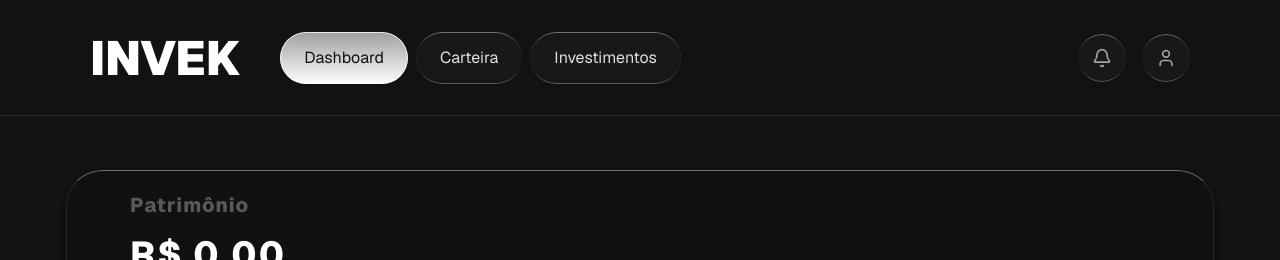
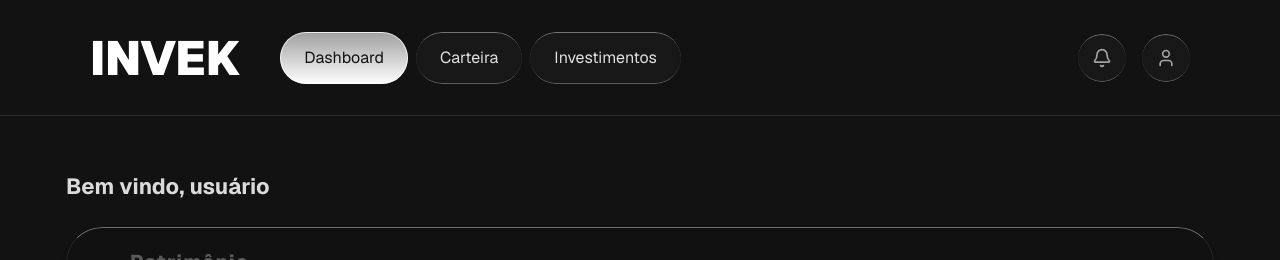
Before and after one commit to DoctahW/invek, a Next.js app: page /dashboard in a window 1280 px wide. Shown: the top 260 px of the page. Built offline with nearby package versions, Linux system fonts and the light colour scheme; no server answers; the database is empty.

Commit message:
feat: welcome

```diff
--- a/app/(app)/dashboard/dashboard.module.css
+++ b/app/(app)/dashboard/dashboard.module.css
@@ -5,6 +5,14 @@
     flex-direction: column;
     gap: 24px;
     min-height: calc(100vh - 116px);
+}
+
+/* ── Welcome ──────────────────────────────────────────── */
+.welcome {
+    font-size: 22px;
+    font-weight: 700;
+    color: rgba(255, 255, 255, 0.85);
+    margin: 0;
 }
 
 /* ── Hero card (PortfolioSummaryCard) ─────────────────── */
--- a/app/(app)/dashboard/page.tsx
+++ b/app/(app)/dashboard/page.tsx
@@ -1,5 +1,7 @@
 import type { Metadata } from "next";
 import { getInvestments, getChartData, getPortfolioSummary } from '@/app/data/portfolio-db';
+import { db } from "@/db";
+import { user } from "@/db/auth-schema";
 
 export const metadata: Metadata = { title: "Dashboard" };
 import { PortfolioSummaryCard } from './PortfolioSummaryCard';
@@ -7,7 +9,8 @@ import { BestPerformersPanel, WorstPerformersPanel } from './PerformersPanel';
 import styles from './dashboard.module.css';
 
 export default async function DashboardPage() {
-  const [investments, chartData] = await Promise.all([
+  const [[userData], investments, chartData] = await Promise.all([
+    db.select({ name: user.name }).from(user).limit(1),
     getInvestments(),
     getChartData(),
   ]);
@@ -15,6 +18,7 @@ export default async function DashboardPage() {
 
   return (
     <div className={styles.page}>
+      <p className={styles.welcome}>Bem vindo, {userData?.name ?? "usuário"}</p>
       <PortfolioSummaryCard summary={summary} chartData={chartData} />
 
       <div className={styles.bottomGrid}>
```
